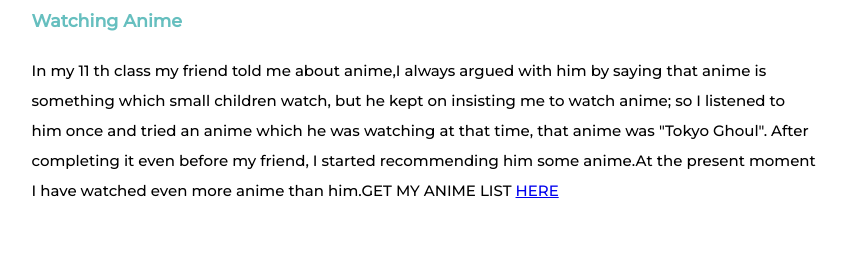
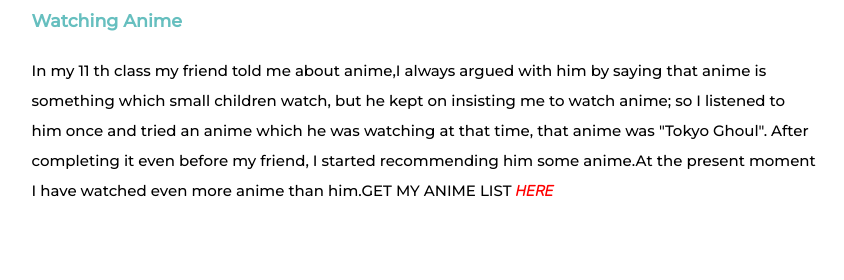
Before and after one commit to Vipdhruvkalra/Personal-website-using-HTML-and-CSS, a plain HTML site: page index.html in a window 1280 px wide. Shown: the part 2143-2423 px from the top of the page, 121-965 px from the left. Drawn offline with Linux system fonts and the light colour scheme.

Commit message:
Update styles.css

```diff
--- a/styles.css
+++ b/styles.css
@@ -60,6 +60,12 @@ font-family: "Sacramento", cursive;
         width: 10.5em;
             float: right;
             margin-left: 30px;
+      }
+.MAL{
+        text-decoration: none;
+        color:  red;
+        font-family: 'Rubik', sans-serif;
+        font-weight: bold;
       }
       .chess{
         width: 10.5em;
```
